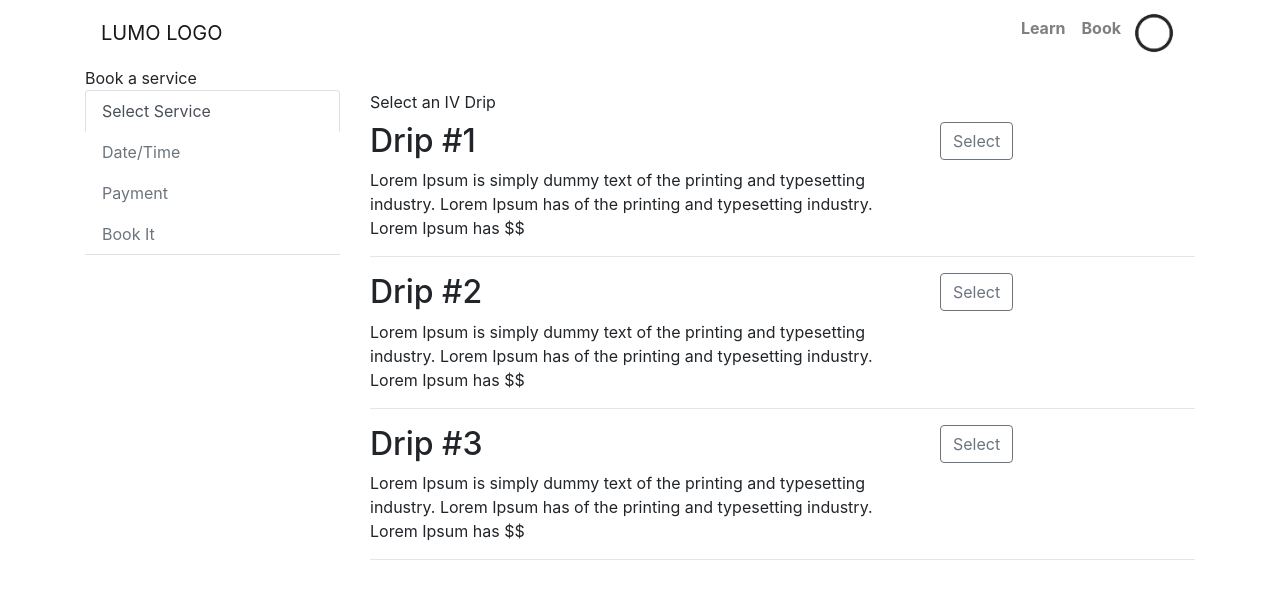
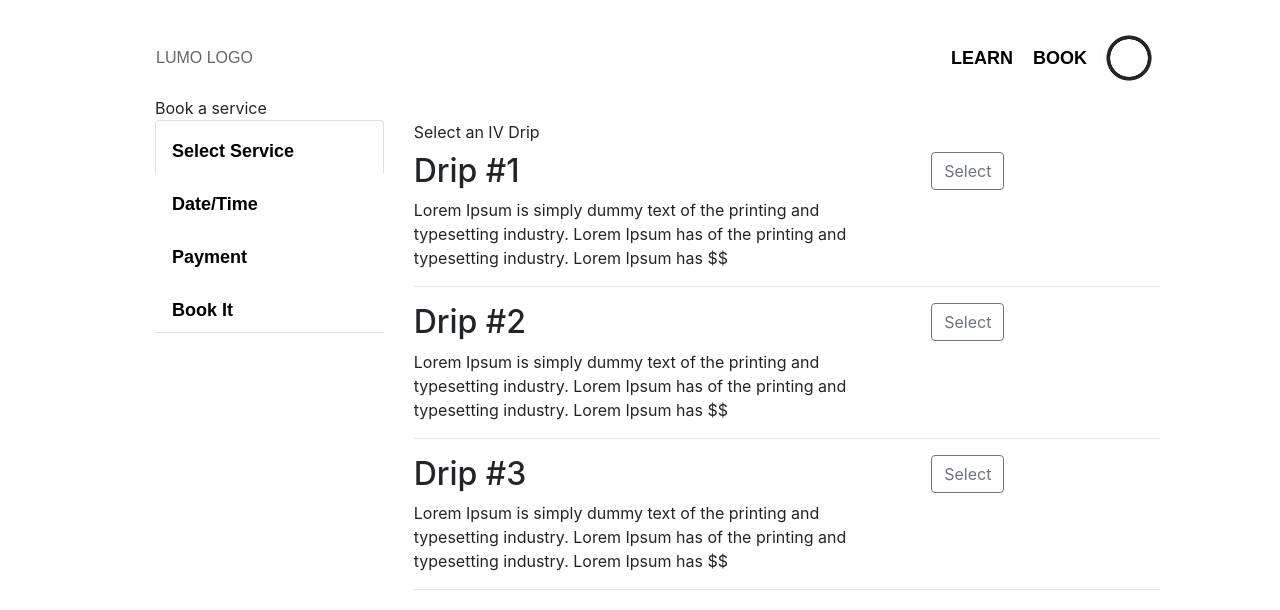
Before and after one commit to pratapshiv1992/react-bootstrap, a React (Create React App) app: page / in a window 1280 px wide. Shown: the top 610 px of the page. Built offline with nearby package versions, Linux system fonts and the light colour scheme.

Commit message:
Navbar style fixed

```diff
--- a/src/App.js
+++ b/src/App.js
@@ -6,9 +6,9 @@ import {Container} from 'react-bootstrap';
 import './App.css';
 
 const App = (props) => {
-    return <Container>
-        <Navbar />
-        <BookAService />
+    return <Container style={{maxWidth: "1100px", paddingLeft: "50px", paddingTop: "20px"}}>
+        <Navbar/>
+        <BookAService/>
     </Container>
 }
 
--- a/src/assets/styles/common.css
+++ b/src/assets/styles/common.css
@@ -1,8 +1,14 @@
-.text-bold{
-  font-weight:bold;
+.brand {
+    font-size: medium;
+    font-family: Arial;
+    color: #696563 !important;
 }
 
-.color-black{
-  color: black;
-
+.nav-link {
+    color: black !important;
+    font-weight: bolder;
+    font-size: large;
+    font-family: Arial;
+    padding-top: 17px;
+    padding-right: 12px !important;
 }
--- a/src/components/BookAService.jsx
+++ b/src/components/BookAService.jsx
@@ -1,5 +1,5 @@
 import React from 'react';
-import {Tab, Row, Col, Nav} from 'react-bootstrap';
+import {Tab, Row, Col, Nav,Container} from 'react-bootstrap';
 import SelectService from '../components/SelectService';
 
 const Text = "Lorem Ipsum is simply dummy text of the printing and typesetting industry. Lorem " +
@@ -14,7 +14,7 @@ const dripData = [
 
 const BookAService = () => {
     return (
-        <div>
+        <Container>
             <div>Book a service</div>
             <Tab.Container id="left-tabs-example" defaultActiveKey="selectService">
                 <Row>
@@ -36,7 +36,7 @@ const BookAService = () => {
                     </Col>
                 </Row>
             </Tab.Container>
-        </div>
+        </Container>
     );
 }
 
--- a/src/components/Navbar.jsx
+++ b/src/components/Navbar.jsx
@@ -4,13 +4,13 @@ import Circle from '../assets/images/circle.png';
 
 const NavBar = (props) => {
     return <Navbar>
-        <Navbar.Brand href="">LUMO LOGO</Navbar.Brand>
+        <Navbar.Brand href="#lumologo" className="brand">LUMO LOGO</Navbar.Brand>
         <Navbar.Toggle aria-controls="responsive-navbar-nav"/>
         <Navbar.Collapse className="justify-content-end">
             <Nav id="justify-content-end">
-                <Nav.Link href="" className="text-bold color-black">Learn</Nav.Link>
-                <Nav.Link href="" className="text-bold color-black">Book</Nav.Link>
-                <Image src={Circle} roundedCircle style={{height: "50px", width: "50px"}}/>
+                <Nav.Link href="#learn" className="navlink">LEARN</Nav.Link>
+                <Nav.Link href="#book" className="navlink">BOOK</Nav.Link>
+                <Image src={Circle} roundedCircle style={{height: "60px", width: "60px"}}/>
             </Nav>
         </Navbar.Collapse>
     </Navbar>
```
